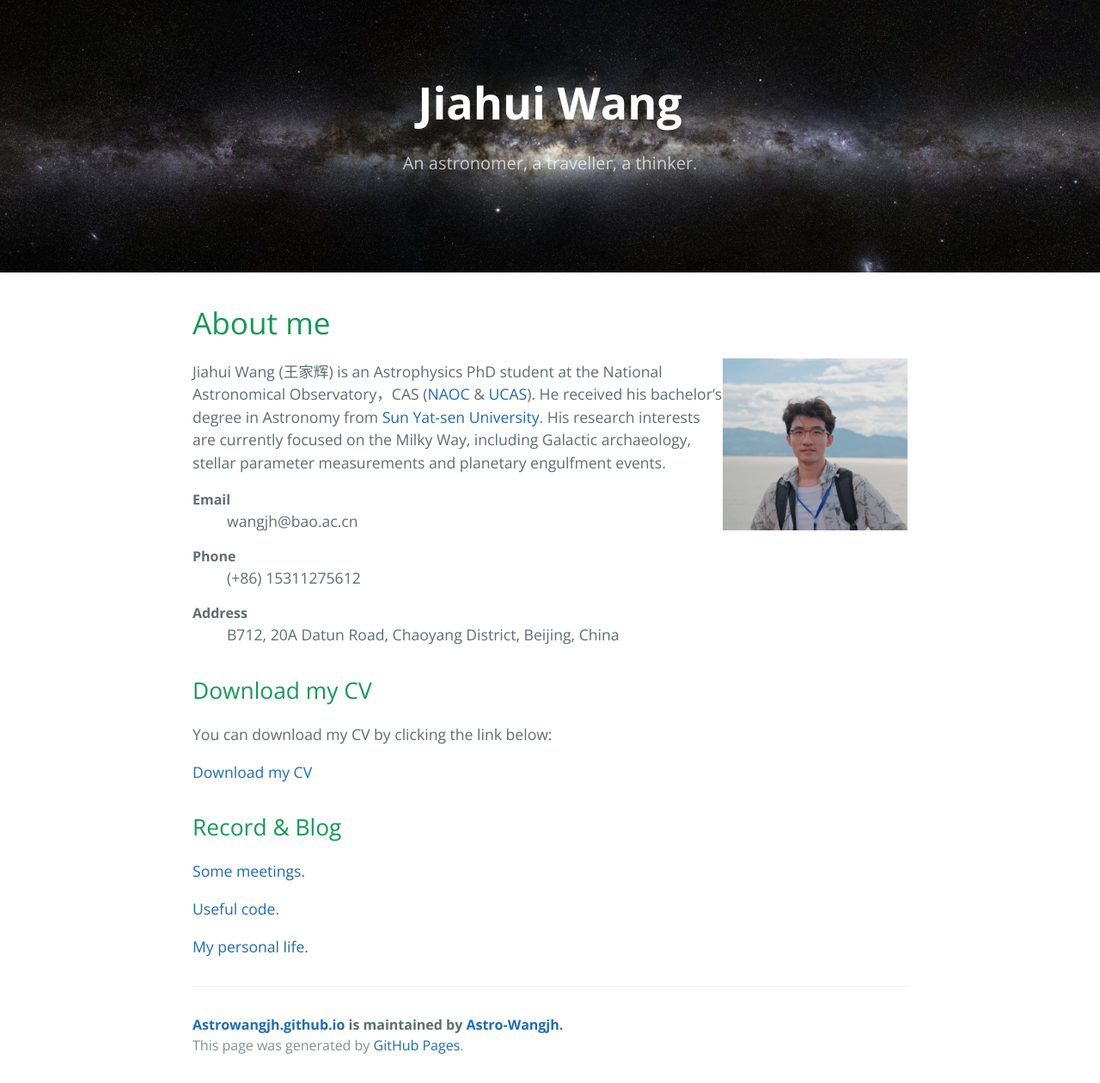
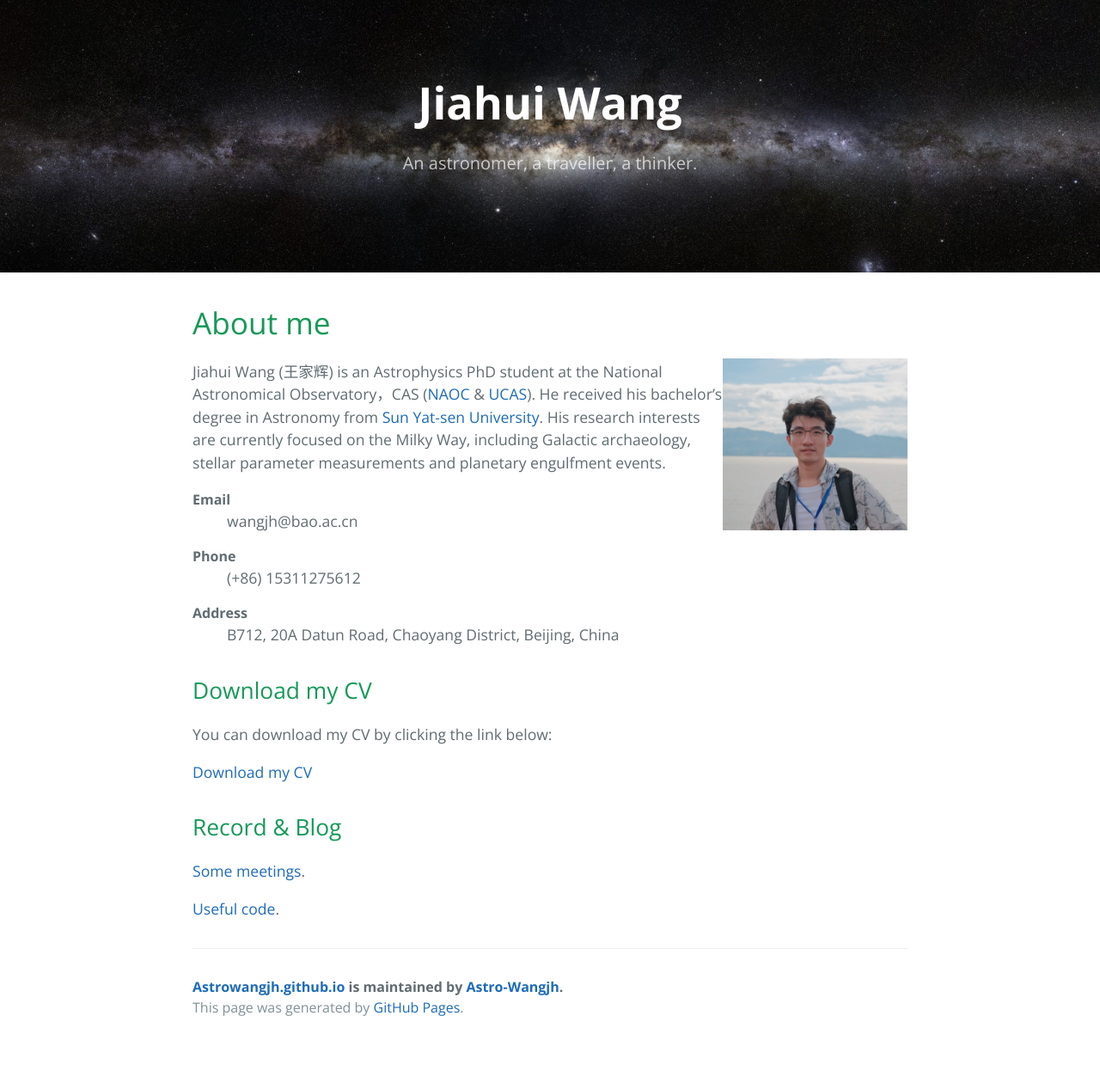
Before and after one commit to Astro-Wangjh/Astrowangjh.github.io, a Jekyll site: the page built from index.md, in a window 1280 px wide. Shown: the whole page at 86% size. Built offline with Jekyll 4.4.1, drawn with Linux system fonts in a browser that asks for light colours; after the commit the page ends 1216 px from its top, so only the background shows below that.

Commit message:
Update index.md

```diff
--- a/index.md
+++ b/index.md
@@ -37,4 +37,4 @@ You can download my CV by clicking the link below:
 
 [Useful code](./code.html).
 
-[My personal life](./another-page.html).
+<!-- [My personal life](./another-page.html). -->
```
